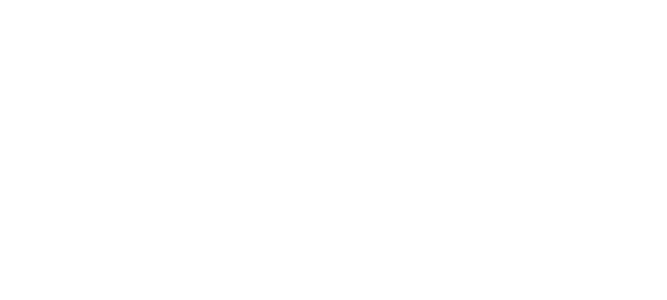
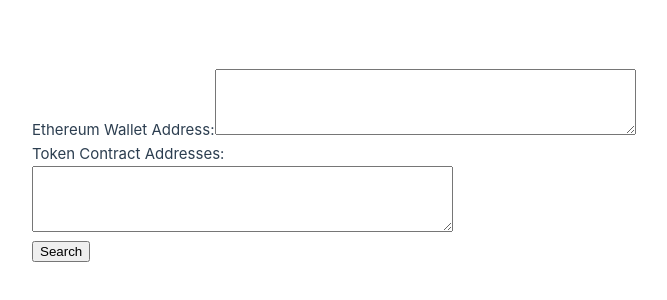
Before and after one commit to KristofferGW/token-tracker, a Vue app in the folder frontend/: page / in a window 1280 px wide. Shown: the part 234-534 px from the top of the page, without its empty margins (0-667 px from the left). Built offline with nearby package versions, Linux system fonts and the light colour scheme.

Commit message:
unstyled frontend

```diff
--- a/frontend/src/App.vue
+++ b/frontend/src/App.vue
@@ -1,7 +1,28 @@
 <script>
 import WalletAddressesInput from './components/WalletAddressesInput.vue';
+import TokenContractsInput from './components/TokenContractsInput.vue';
+
+export default {
+  components: {
+    WalletAddressesInput,
+    TokenContractsInput
+  },
+  methods: {
+    search() {
+      // You can perform your search functionality here
+      console.log("Searching with Wallet Addresses:", this.$refs.walletAddressesInput.walletAddresses);
+      console.log("Searching with Token Contracts:", this.$refs.tokenContractsInput.tokenContracts);
+    }
+  }
+};
 </script>
 
-export default {
-
-}
+<template>
+    <div>
+      <wallet-addresses-input></wallet-addresses-input>
+      <token-contracts-input></token-contracts-input>
+      <div>
+        <button @click="search">Search</button>
+      </div>
+    </div>
+  </template>
--- /dev/null
+++ b/frontend/src/components/TokenContractsInput.vue
@@ -0,0 +1,16 @@
+<script>
+export default {
+  data() {
+    return {
+      tokenContracts: ''
+    };
+  }
+};
+</script>
+
+<template>
+    <div>
+      <label for="tokenContracts">Token Contract Addresses:</label>
+      <textarea id="tokenContracts" v-model="tokenContracts" rows="4" cols="50"></textarea>
+    </div>
+  </template>
```
